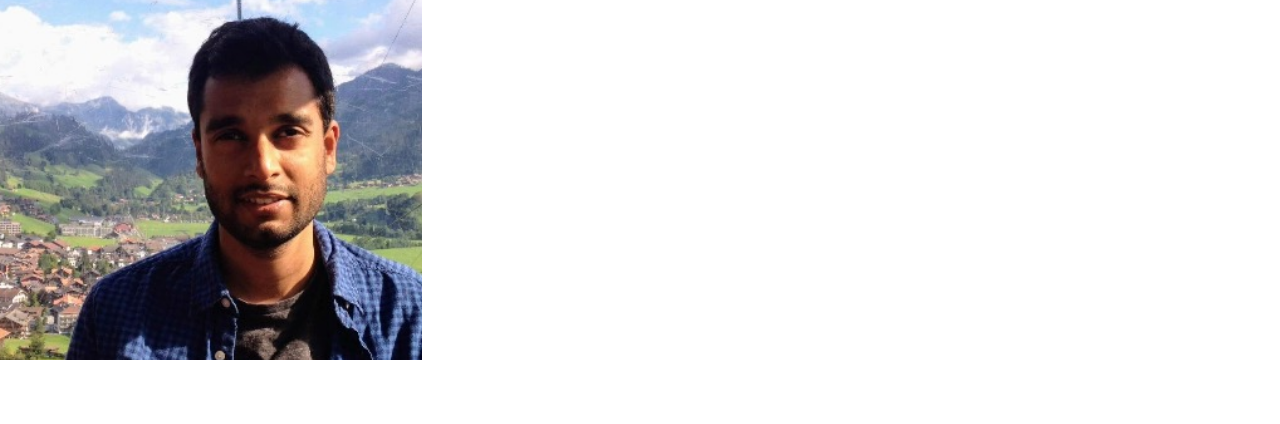
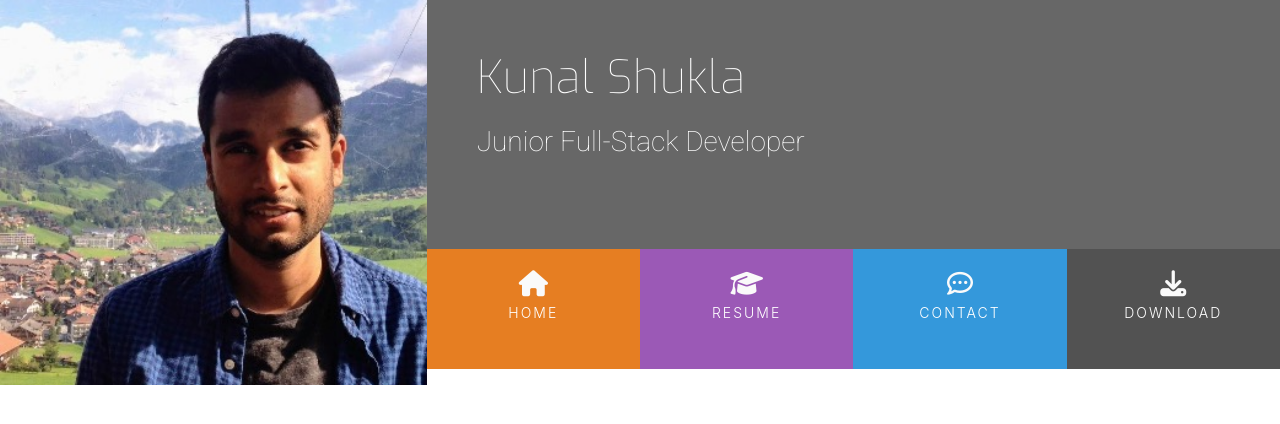
Before and after one commit to kun-shukla/ci-resume-bootstrap-project, a plain HTML site: page index.html in a window 1280 px wide. Drawn offline with nearby package versions, Linux system fonts and the light colour scheme.

Commit message:
Add Name and Title sections to header / Add and stylise nav menu items

```diff
--- a/assets/css/style.css
+++ b/assets/css/style.css
@@ -1,7 +1,35 @@
-@import url("https://fonts.googleapis.com/css2?family=Roboto:100,200,300,400,500,600,700|Exo:100,200,300,400,500,600,700");
+@import url("https://fonts.googleapis.com/css2?family=Exo:wght@100;200;300;400;500;600;700&family=Roboto:wght@100;200;300;400;500;600;700&display=swap");
+
+/* ----------------------------------Colours */
+
+.bg-color-name-title {
+  background-color: #676767;
+}
+
+.ui-menu-color-home {
+  background-color: #e67e22;
+}
+
+.ui-menu-color-resume {
+  background-color: #9b59b6;
+}
+
+.ui-menu-color-contact {
+  background-color: #3498db;
+}
+
+.ui-menu-color-download {
+  background-color: #525252;
+}
+
+/* ----------------------------------Heading */
 
 header {
   margin: 0;
+}
+
+.heading {
+  margin-left: 50px;
 }
 
 .logo {
@@ -11,3 +39,63 @@ header {
   -moz-transition: all 0.5s ease-in-out;
   -webkit-transition: all 0.5s ease-in-out;
 }
+
+.name {
+  font-family: "Exo", sans-serif;
+  font-weight: 100;
+  font-size: 46px;
+  margin-top: 50px;
+  color: #fff;
+}
+
+.title {
+  font-family: "Roboto", sans-serif;
+  font-weight: 100;
+  font-size: 28px;
+  margin-top: 20px;
+  margin-bottom: 90px;
+  color: #fff;
+}
+
+.list-inline-item:not(:last-child) {
+  margin-right: 0;
+}
+
+.menucontainer {
+  font-size: 0;
+}
+
+#nav li {
+  font-size: 14px;
+  padding: 0;
+}
+
+.menuitem {
+  height: 120px;
+  text-align: center;
+  padding: 0;
+}
+.menuitem a {
+  width: 100%;
+  text-decoration: none;
+  color: #fff;
+  height: 120px;
+}
+
+.menuitem a i {
+  padding-top: 22px;
+  display: block;
+  color: #fafafa;
+  font-size: 26px;
+}
+
+.menuitem span {
+  display: block;
+  width: 100%;
+  padding-top: 5px;
+  text-align: center;
+  text-transform: uppercase;
+  font-size: 14px;
+  font-weight: 300;
+  letter-spacing: 2px;
+}
--- a/index.html
+++ b/index.html
@@ -7,20 +7,43 @@
     <meta name="viewport" content="width=device-width, initial-scale=1.0">
     <link rel="stylesheet" href="https://cdn.jsdelivr.net/npm/bootstrap@4.2.1/dist/css/bootstrap.min.css"
         integrity="sha384-GJzZqFGwb1QTTN6wy59ffF1BuGJpLSa9DkKMp0DgiMDm4iYMj70gZWKYbI706tWS" crossorigin="anonymous">
-    <link rel="stylesheet"
-        href="https://cdn.jsdelivr.net/npm/@fortawesome/fontawesome-free@6.2.1/css/fontawesome.min.css"
-        integrity="sha384-QYIZto+st3yW+o8+5OHfT6S482Zsvz2WfOzpFSXMF9zqeLcFV0/wlZpMtyFcZALm" crossorigin="anonymous">
+    <link rel="stylesheet" href="https://cdnjs.cloudflare.com/ajax/libs/hover.css/2.1.1/css/hover-min.css"
+        type="text/css" />
+    <script src="https://kit.fontawesome.com/13513ab6ba.js" crossorigin="anonymous"></script>
     <link rel="stylesheet" href="assets/css/style.css">
     <title>Kunal</title>
 </head>
 
 <body>
     <header>
-        <div class="row">
+        <div class="row no-gutters">
             <a href="index.html" class="col-md-4 logo">
             </a>
             <div class="col-md-8">
-
+                <div class="row bg-color-name-title no-gutters">
+                    <div class="col heading">
+                        <h1 class="name">Kunal Shukla</h1>
+                        <h2 class="title">Junior Full-Stack Developer</h2>
+                    </div>
+                </div>
+                <div class="row no-gutters">
+                    <div class="col">
+                        <ul id="nav" class="list-inline menucontainer">
+                            <li class="col-6 col-sm-3 ui-menu-color-home list-inline-item menuitem">
+                                <a href="#"><i class="fa-solid fa-home"></i><span>Home</span></a>
+                            </li>
+                            <li class="col-6 col-sm-3 ui-menu-color-resume list-inline-item menuitem">
+                                <a href="#"><i class="fa-solid fa-graduation-cap"></i><span>Resume</span></a>
+                            </li>
+                            <li class="col-6 col-sm-3 ui-menu-color-contact list-inline-item menuitem">
+                                <a href="#"><i class="fa-regular fa-comment-dots"></i><span>Contact</span></a>
+                            </li>
+                            <li class="col-6 col-sm-3 ui-menu-color-download list-inline-item menuitem">
+                                <a href="#"><i class="fa-solid fa-download"></i><span>Download</span></a>
+                            </li>
+                        </ul>
+                    </div>
+                </div>
             </div>
         </div>
 
```
